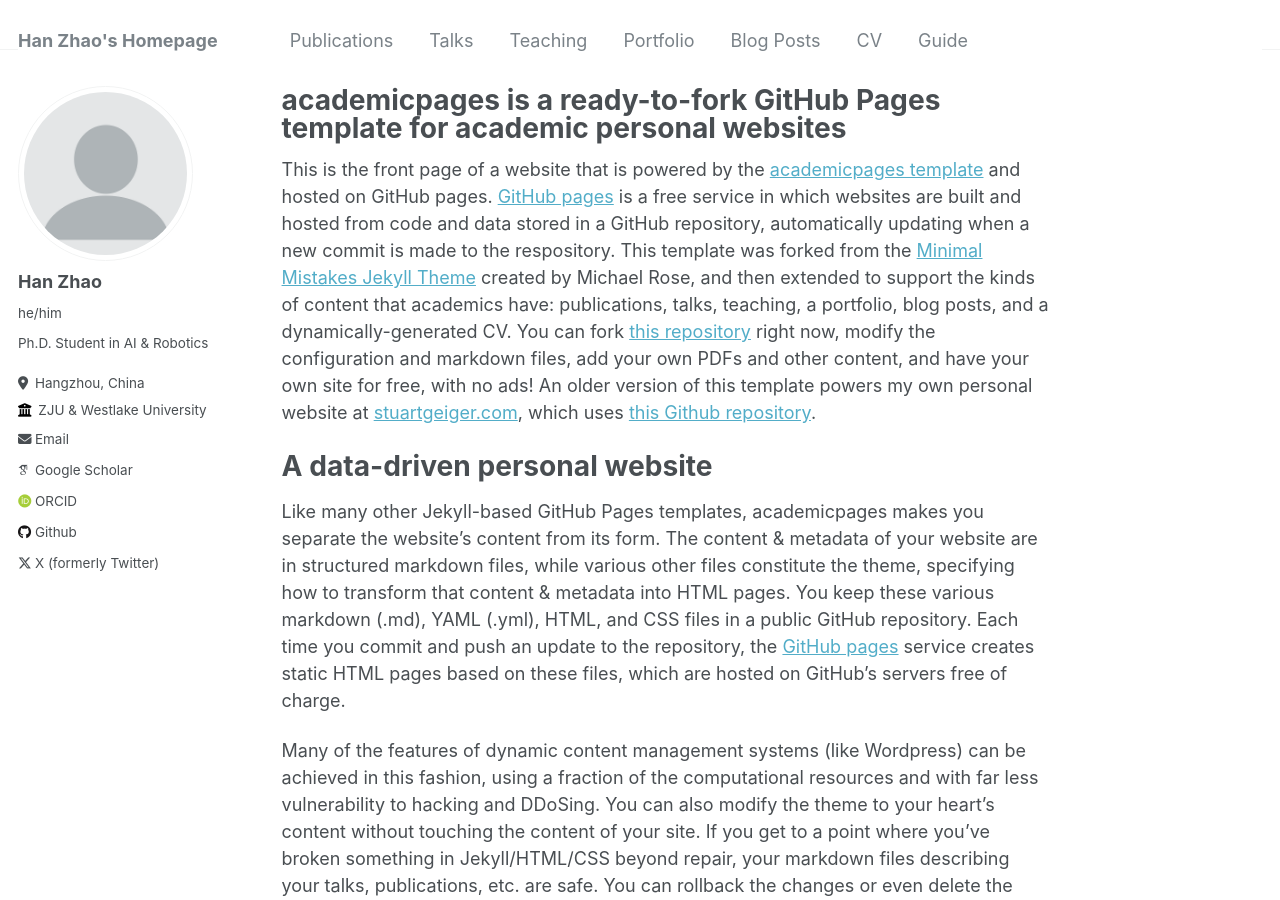
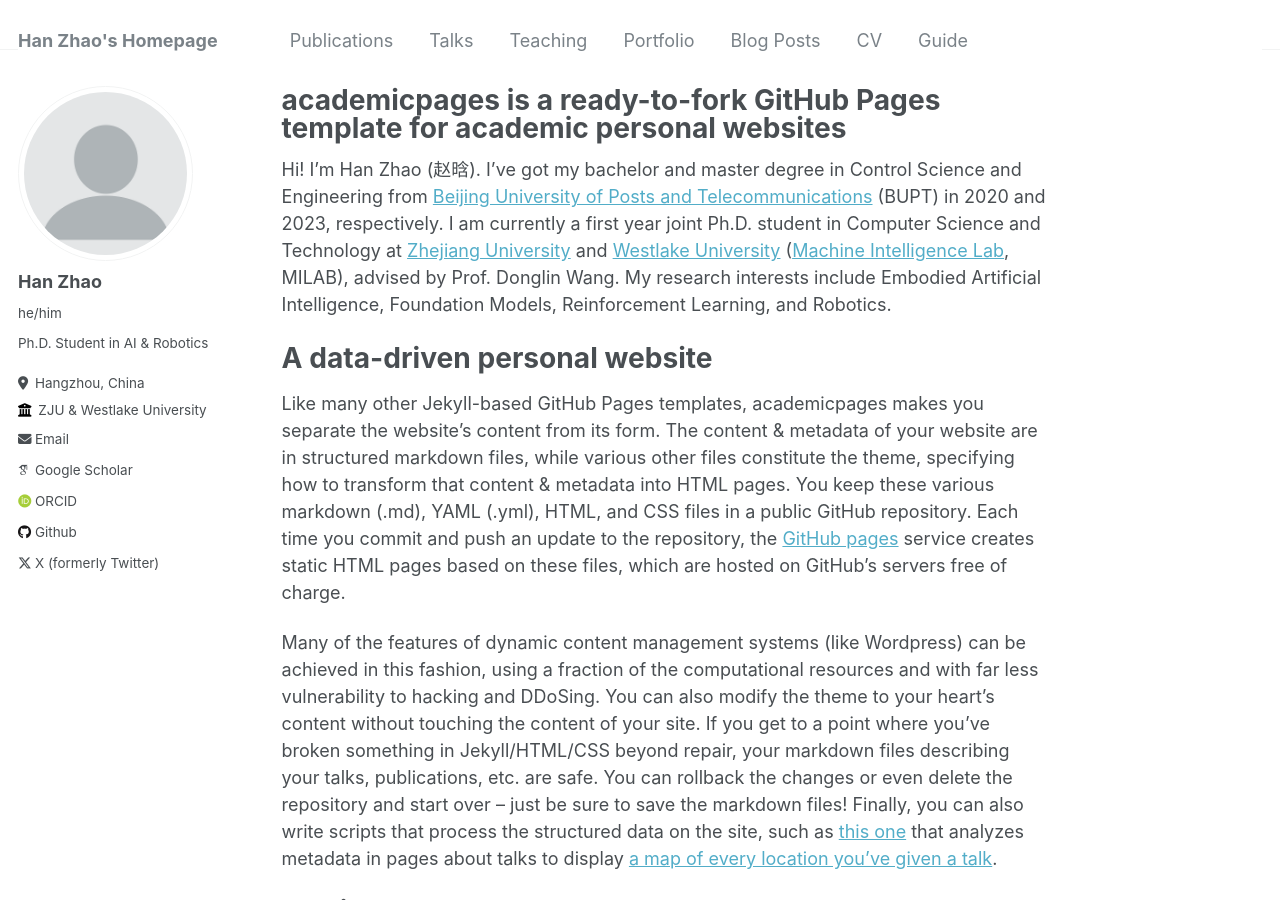
Before and after one commit to h-zhao1997/h-zhao1997.github.io, a Jekyll site: the page built from _pages/about.md, in a window 1280 px wide and 900 px high. Built offline with Jekyll 4.4.1, drawn with Linux system fonts in a browser that asks for light colours; some web fonts are replaced.

Commit message:
Update bio

```diff
--- a/_config.yml
+++ b/_config.yml
@@ -11,7 +11,7 @@ locale                   : "zh-CN"
 title                    : "Han Zhao's Homepage"
 title_separator          : "-"
 name                     : &name "Han Zhao"
-description              : &description "Hi! I'm Han Zhao (赵晗). I got my bachelor and master degree in Control Science and Engineering from Beijing University of Posts and Telecommunications (BUPT) in 2020 and 2023, respectively. I am currently a first year joint Ph.D. student in Computer Science and Technology at Zhejiang University and Westlake University (Machine Intelligence Lab, MILAB), advised by Prof. Donglin Wang. My research interests include Embodied Artificial Intelligence, Foundation Models, Reinforcement Learning, and Robotics."
+description              : &description "Hi! I'm Han Zhao (赵晗). I've got my bachelor and master degree in Control Science and Engineering from Beijing University of Posts and Telecommunications (BUPT) in 2020 and 2023, respectively. I am currently a first year joint Ph.D. student in Computer Science and Technology at Zhejiang University and Westlake University (Machine Intelligence Lab, MILAB), advised by Prof. Donglin Wang. My research interests include Embodied Artificial Intelligence, Foundation Models, Reinforcement Learning, and Robotics."
 url                      : https://h-zhao1997.github.io # the base hostname & protocol for your site e.g. "https://mmistakes.github.io"
 baseurl                  : "" # the subpath of your site, e.g. "/blog"
 repository               : "h-zhao1997/h-zhao1997.github.io"
--- a/_pages/about.md
+++ b/_pages/about.md
@@ -7,7 +7,7 @@ redirect_from:
   - /about.html
 ---
 
-This is the front page of a website that is powered by the [academicpages template](https://github.com/academicpages/academicpages.github.io) and hosted on GitHub pages. [GitHub pages](https://pages.github.com) is a free service in which websites are built and hosted from code and data stored in a GitHub repository, automatically updating when a new commit is made to the respository. This template was forked from the [Minimal Mistakes Jekyll Theme](https://mmistakes.github.io/minimal-mistakes/) created by Michael Rose, and then extended to support the kinds of content that academics have: publications, talks, teaching, a portfolio, blog posts, and a dynamically-generated CV. You can fork [this repository](https://github.com/academicpages/academicpages.github.io) right now, modify the configuration and markdown files, add your own PDFs and other content, and have your own site for free, with no ads! An older version of this template powers my own personal website at [stuartgeiger.com](http://stuartgeiger.com), which uses [this Github repository](https://github.com/staeiou/staeiou.github.io).
+Hi! I'm Han Zhao (赵晗). I've got my bachelor and master degree in Control Science and Engineering from <a href="https://www.bupt.edu.cn/">Beijing University of Posts and Telecommunications</a> (BUPT) in 2020 and 2023, respectively. I am currently a first year joint Ph.D. student in Computer Science and Technology at <a href="https://www.zju.edu.cn/">Zhejiang University</a> and <a href="https://www.westlake.edu.cn/">Westlake University</a> (<a href="https://milab.westlake.edu.cn/">Machine Intelligence Lab</a>, MILAB), advised by Prof. Donglin Wang. My research interests include Embodied Artificial Intelligence, Foundation Models, Reinforcement Learning, and Robotics.
 
 A data-driven personal website
 ======
```
